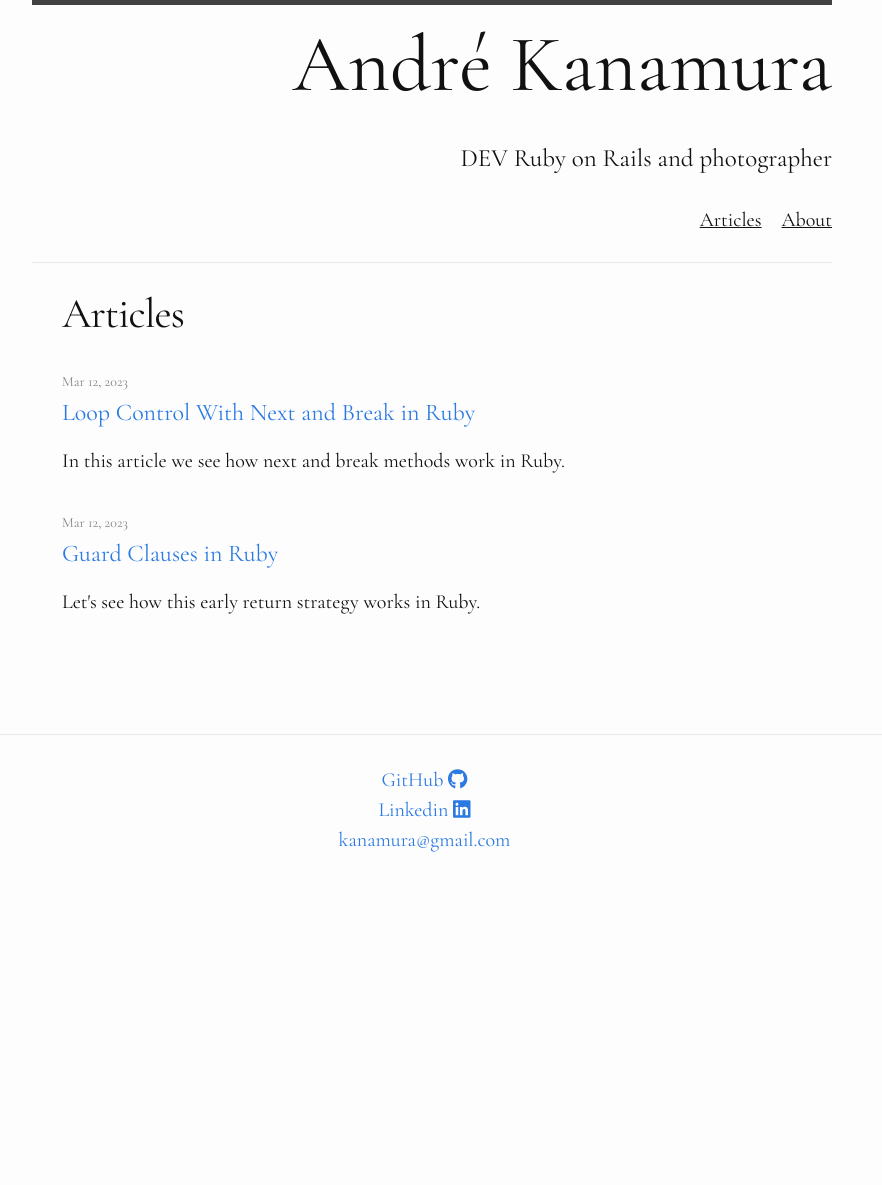
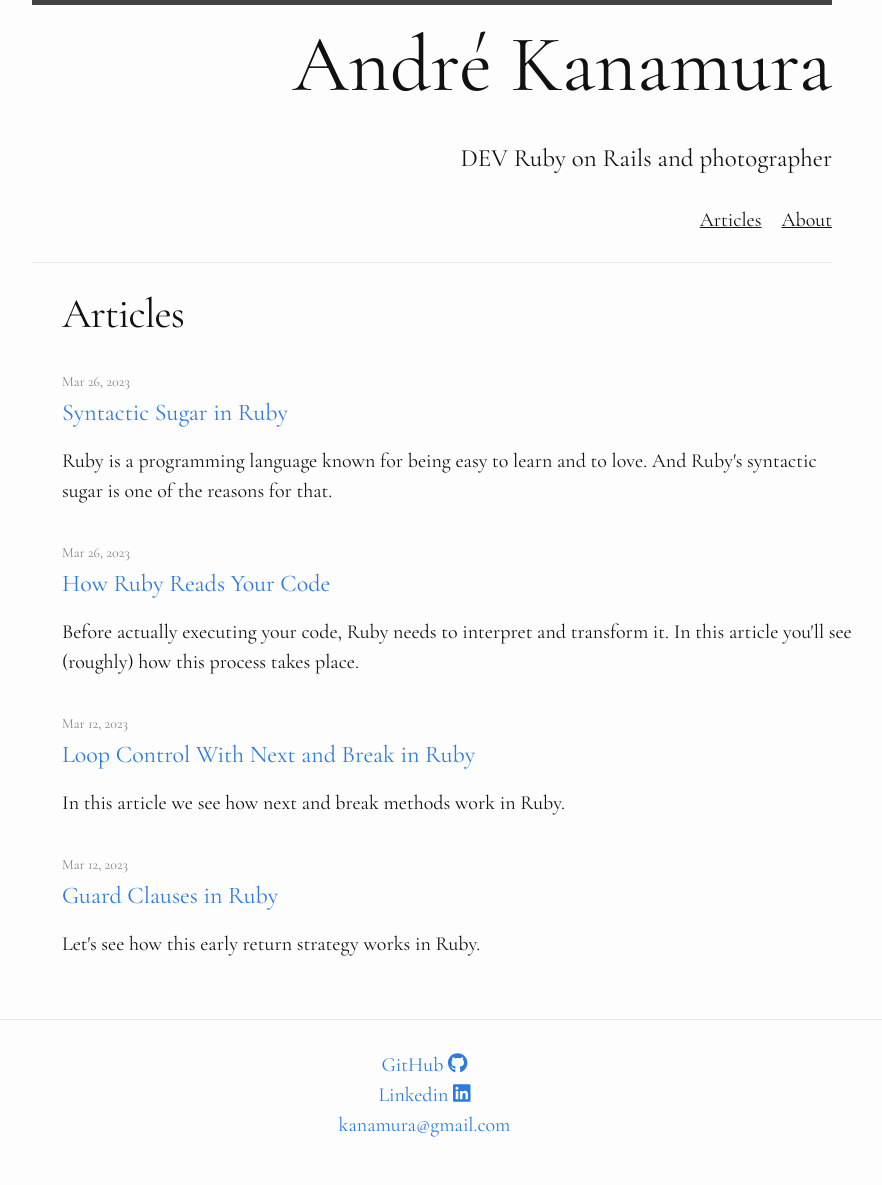
Before and after one commit to akaninja/akaninja.github.io, a Jekyll site: the page built from articles.md, in a window 1280 px wide. Shown: the whole page, without its empty margins (208-1090 px from the left). Built offline with Jekyll 4.4.1, drawn with Linux system fonts in a browser that asks for light colours; before the commit the page ends 900 px from its top, so only the background shows below that; part of the change alters nothing that is shown.

Commit message:
Add posts Syntactic Sugar and How Ruby reads code

````diff
--- a/_config.yml
+++ b/_config.yml
@@ -18,7 +18,7 @@ email: kanamura@gmail.com
 description: >- # this means to ignore newlines until "baseurl:"
   André Kanamura's personal website
 baseurl: "" # the subpath of your site, e.g. /blog
-url: "https://andrekanamura.com.br"
+url: "https://www.andrekanamura.com.br"
 # twitter_username: jekyllrb
 github_username: akaninja
 
--- /dev/null
+++ b/_posts/2023-03-26-how-ruby-reads-code.markdown
@@ -0,0 +1,512 @@
+---
+layout: post
+title: "How Ruby Reads Your Code"
+date: 2023-03-26
+abstract: "Before actually executing your code, Ruby needs to interpret and transform it. In this article you'll see (roughly) how this process takes place."
+categories: ruby
+---
+> Você pode ler uma versão deste artigo em português [aqui](https://campuscode.com.br/conteudos/como-o-ruby-le-e-executa-seu-codigo).
+
+## Introduction
+
+Ruby is a programming language loved by many programmers. In addition to having many methods
+that make our work a lot easier, Ruby is known for this set of characteristics
+that is commonly called "Syntactic Sugar", which makes writing code more
+pleasant. You can read more about Syntactic Sugar in [this
+article](https://www.andrekanamura.com.br/ruby/2023/03/26/syntactic-sugar-in-ruby.html).
+
+The [language construct](https://en.wikipedia.org/wiki/Language_construct) `for`,
+for instance, is present in many programming languages, including Ruby.
+Even though it's use is not recommended by the community, having
+this construct available can ease the transition from a different programming language to
+Ruby.
+
+Usually you should use methods like `each` or `map` instead of `for` when
+iterating collections. In addition to usually making more readable code,
+internally the `for` construct is implemented in terms of `each`. So that we can
+better understand what that means, we need to analyze how Ruby reads and
+interprets the code you write.
+
+Just a "heads up", this will not be a deep dive into how programming languages
+work internally. So this article should be better suited for people who have a basic to
+intermediate understanding of programming, but might not be familiar with some Computer
+Science topics.
+
+## The three phases of Ruby code transformation
+
+Before executing the code you wrote, Ruby needs to read it and transform these
+lines of code 3 times. Which means that every time a Ruby script is ran, it goes
+through a 3 step process, that will transform your code into the instructions
+that will be executed: tokenization, parse and, finally, compilation.
+
+```
+ ___________      ______________      _______      _____________      ______________
+| Your code | -> | Tokenization | -> | Parse | -> | Compilation | -> | Instructions |
+ -----------      --------------      -------      -------------      --------------
+```
+
+In this article we will briefly discuss this phases, but if you are
+interested in knowing more you should read the book
+[**Ruby Under a Microscope**](https://patshaughnessy.net/ruby-under-a-microscope),
+which was used as the main reference for this article. You can follow along the instructions in
+your own computer if you like, the only requirement being a Ruby version 1.9 or
+higher installed. For the examples in this article, version 3.0.0 was used.
+
+Let's begin with a simple Ruby script:
+
+```ruby
+[1, 3].each do |e|
+  p e
+end
+```
+
+When the script above is ran, we get:
+
+```shell
+1
+3
+# => [1, 3]
+```
+
+The numbers 1 and 3 are printed in screen and the array is returned. The same
+result can be obtained with this implementation using `for`:
+
+```ruby
+for e in [1, 3] do
+  p e
+end
+```
+
+Before executing the code, the Ruby interpreter needs to translate it and, to do
+that, it reads each character and "tokenizes" it. In other words, the
+interpreter converts this sequences into tokens or words. Consider the line
+bellow:
+
+|0|1|2|3|4|5|6|7|8|9|10|11|12|13|14|15|16|17|
+|-|-|-|-|-|-|-|-|-|-|-|-|-|-|-|-|-|-|
+|[|1|,| |3|]|.|e|a|c|h| |d|o| |\||e|\||
+
+First, the interpreter finds the opening square bracket. Then, an integer (1),
+followed by a comma, followed by white space, which means that another element is
+expected, and that the first element of the array is an integer number of one
+digit. And so on... step by step, the interpreter transforms these characters
+into tokens, and identifies the method `each`, the keyword `do` etc.
+
+If you would like to see for yourself how Ruby interprets different code, you
+can use the class `Ripper` with the method `lex`, which allows you to visualize
+the "tokenized code":
+
+```ruby
+require 'ripper'
+require 'pp'
+
+code = <<STR
+[1, 3].each do |e|
+  p e
+end
+STR
+
+puts code
+pp Ripper.lex(code)
+```
+
+Running the script above we get:
+
+```shell
+[1, 3].each do |e|
+  p e
+end
+[[[1, 0], :on_lbracket, "[", BEG|LABEL],
+ [[1, 1], :on_int, "1", END],
+ [[1, 2], :on_comma, ",", BEG|LABEL],
+ [[1, 3], :on_sp, " ", BEG|LABEL],
+ [[1, 4], :on_int, "3", END],
+ [[1, 5], :on_comma, ",", BEG|LABEL],
+ [[1, 6], :on_sp, " ", BEG|LABEL],
+ [[1, 7], :on_int, "5", END],
+ [[1, 8], :on_rbracket, "]", END],
+ [[1, 9], :on_period, ".", DOT],
+ [[1, 10], :on_ident, "each", ARG],
+ [[1, 14], :on_sp, " ", ARG],
+ [[1, 15], :on_kw, "do", BEG],
+ [[1, 17], :on_sp, " ", BEG],
+ [[1, 18], :on_op, "|", BEG|LABEL],
+ [[1, 19], :on_ident, "e", ARG],
+ [[1, 20], :on_op, "|", BEG|LABEL],
+ [[1, 21], :on_ignored_nl, "\n", BEG|LABEL],
+ [[2, 0], :on_sp, "  ", BEG|LABEL],
+ [[2, 2], :on_ident, "p", CMDARG],
+ [[2, 3], :on_sp, " ", CMDARG],
+ [[2, 4], :on_ident, "e", END|LABEL],
+ [[2, 5], :on_nl, "\n", BEG],
+ [[3, 0], :on_kw, "end", END],
+ [[3, 3], :on_nl, "\n", BEG]]
+```
+
+Each line is read and translated. The characters are identified with it's
+position and symbol. For instance, `[1, 10]` indicates line 1, position 10, and
+`:on_ident` indicates the `each` block. In this step, even if the code contains
+syntax mistakes, it can still be tokenized.
+
+When we use `Ripper` to read the `for` implementation, we get:
+
+```shell
+for e in [1, 3] do
+  p e
+end
+[[[1, 0], :on_kw, "for", BEG],
+ [[1, 3], :on_sp, " ", BEG],
+ [[1, 4], :on_ident, "e", CMDARG],
+ [[1, 5], :on_sp, " ", CMDARG],
+ [[1, 6], :on_kw, "in", BEG],
+ [[1, 8], :on_sp, " ", BEG],
+ [[1, 9], :on_lbracket, "[", BEG|LABEL],
+ [[1, 10], :on_int, "1", END],
+ [[1, 11], :on_comma, ",", BEG|LABEL],
+ [[1, 12], :on_sp, " ", BEG|LABEL],
+ [[1, 13], :on_int, "3", END],
+ [[1, 14], :on_rbracket, "]", END],
+ [[1, 15], :on_sp, " ", END],
+ [[1, 16], :on_kw, "do", BEG],
+ [[1, 18], :on_ignored_nl, "\n", BEG],
+ [[2, 0], :on_sp, "  ", BEG],
+ [[2, 2], :on_ident, "p", CMDARG],
+ [[2, 3], :on_sp, " ", CMDARG],
+ [[2, 4], :on_ident, "e", END|LABEL],
+ [[2, 5], :on_nl, "\n", BEG],
+ [[3, 0], :on_kw, "end", END],
+ [[3, 3], :on_nl, "\n", BEG]]
+```
+
+As expected, the results are different from the `each` implementation, since in
+this stage, the only thing Ruby does is read characters and transforms them into
+tokens.
+
+After "tokenizing" the full script, Ruby still needs to understand exactly what
+it has to be executed and, to do that, reading the tokens is not enough. Like
+many programming languages, the Ruby "parser" contains a series of grammatical
+rules that will be used to analyze and interpret your code. Just like the
+tokenization process, we can use the `Ripper` class to see how the "parser" does
+that. We can use the same script as before, only this time we use the method
+`sexp` instead of `lex`:
+
+```ruby
+require 'ripper'
+require 'pp'
+
+code = <<STR
+[1, 3].each do |e|
+  p e
+end
+STR
+
+puts code
+pp Ripper.sexp(code)
+```
+
+Running the code above we get the following:
+
+```shell
+[1, 3].each do |e|
+  p e
+end
+[:program,
+ [[:method_add_block,
+   [:call,
+    [:array, [[:@int, "1", [1, 1]], [:@int, "3", [1, 4]]]],
+    [:@period, ".", [1, 6]],
+    [:@ident, "each", [1, 7]]],
+   [:do_block,
+    [:block_var,
+     [:params, [[:@ident, "e", [1, 16]]], nil, nil, nil, nil, nil, nil],
+     false],
+    [:bodystmt,
+     [[:command,
+       [:@ident, "p", [2, 2]],
+       [:args_add_block, [[:var_ref, [:@ident, "e", [2, 4]]]], false]]],
+     nil,
+     nil,
+     nil]]]]]
+```
+
+We can start to notice a few elements that represent components of a script.
+The line bellow, for instance, defines an array with 2 integer
+numbers (1 and 3), being 1 on line 1, in position 1, and 3 on line 1, position 4:
+
+```
+[:array, [[:@int, "1", [1, 1]], [:@int, "3", [1, 4]]]]
+```
+
+Note that the symbol `:method_add_block` indicates that a block of code is
+called right at the beginning. Just for comparison, let's see how to the code bellow is read:
+
+```ruby
+code = <<STR
+arr = []
+arr << "Pedro"
+STR
+
+puts code
+pp Ripper.sexp(code)
+```
+
+```shell
+[:program,
+ [[:assign, [:var_field, [:@ident, "arr", [1, 0]]], [:array, nil]],
+  [:binary,
+   [:var_ref, [:@ident, "arr", [2, 0]]],
+   :<<,
+   [:string_literal,
+    [:string_content, [:@tstring_content, "Pedro", [2, 8]]]]]]]
+```
+
+There we can find the value attribution (`:assign`) to the variable (`:var_field`)
+identified by `[:@ident, "arr", [1, 0]]]`, and then further down `:<<` is called, adding an
+element to the array.
+
+Now going back to the code transformation phases, the main difference between
+this stage and the previous, is that the interpreter needs to understand the
+**prioritization** of operations that will be executed. And
+at this stage of the process, syntax mistakes will raise errors.
+
+After the first 2 phases, the code is converted into an [abstract syntax
+tree](https://en.wikipedia.org/wiki/Abstract_syntax_tree) data structure.
+
+Finally, the tokenized and parsed code will go through the
+[compiler](https://en.wikipedia.org/wiki/Compiler), which means it will be
+translated into another language that will be easier for computers to
+understand. Unlike programming languages like Java or C, Ruby compiles code
+automatically without us even noticing. The compiler will generate bytecode
+instructions, called YARV, which will be interpreted in the Ruby Virtual Machine
+(YARV - Yet Another Ruby Virtual machine).
+
+Using this data structure, the compiler is able to understand the node
+prioritization and will add objects and method calls to the execution stack.
+
+In the same manner as the previous stages, we can visualize the compiled code
+using the class `Ripper`. The lines shown bellow are different from the actual
+compiled results in the C compiler, but this already allows us to have a way of
+seeing how Ruby works.
+
+Let's start with a very simple code:
+
+```
+code = <<STR
+2 + 3
+STR
+
+puts code
+puts RubyVM::InstructionSequence.compile(code).disasm
+```
+
+The result of running this script is shown bellow:
+
+```shell
+2 + 3
+== disasm: #<ISeq:<compiled>@<compiled>:1 (1,0)-(1,5)> (catch: FALSE)
+0000 putobject                   2                         (   1)[Li]
+0002 putobject                   3
+0004 opt_plus                    <calldata!mid:+, argc:1, ARGS_SIMPLE>
+0006 leave
+```
+
+The first instruction sends an integer (2) to the execution stack, the second, passes
+the argument (integer 3). Finally, the third instruction sends the method `+`
+(`mid:+`, which means something like `method_id = +`). Just for comparison, if we
+switch the operation to multiplication, the line would look like this:
+
+```shell
+opt_mult                       <calldata!mid:*, argc:1, ARGS_SIMPLE>
+```
+
+Now let's compile the initial script, the `each` block:
+
+```shell
+[1, 3].each do |e|
+  p e
+end
+== disasm: #<ISeq:<compiled>@<compiled>:1 (1,0)-(3,3)> (catch: FALSE)
+== catch table
+| catch type: break  st: 0000 ed: 0005 sp: 0000 cont: 0005
+| == disasm: #<ISeq:block in <compiled>@<compiled>:1 (1,12)-(3,3)> (catch: FALSE)
+| == catch table
+| | catch type: redo   st: 0001 ed: 0006 sp: 0000 cont: 0001
+| | catch type: next   st: 0001 ed: 0006 sp: 0000 cont: 0006
+| |------------------------------------------------------------------------
+| local table (size: 1, argc: 1 [opts: 0, rest: -1, post: 0, block: -1, kw: -1@-1, kwrest: -1])
+| [ 1] e@0<Arg>
+| 0000 nop                                                       (   1)[Bc]
+| 0001 putself                                                   (   2)[Li]
+| 0002 getlocal_WC_0                          e@0
+| 0004 opt_send_without_block   <calldata!mid:p, argc:1, FCALL|ARGS_SIMPLE>
+| 0006 nop
+| 0007 leave                                                     (   3)[Br]
+|------------------------------------------------------------------------
+0000 duparray                               [1, 3]               (   1)[Li]
+0002 send                  <calldata!mid:each, argc:0>, block in <compiled>
+0005 nop
+0006 leave                                                       (   1)
+```
+
+Each line that starts with `== disasm:` indicates a scope, and each scope can
+have it's own local table (`local table (...)`). To facilitate visualization,
+the lines bellow will focus only on the scope of the `each` block.
+
+```shell
+ == disasm: #<ISeq:block in <compiled>@<compiled>:1 (1,12)-(3,3)> (catch: FALSE)
+ == catch table
+ | catch type: redo   st: 0001 ed: 0006 sp: 0000 cont: 0001
+ | catch type: next   st: 0001 ed: 0006 sp: 0000 cont: 0006
+ |------------------------------------------------------------------------
+ local table (size: 1, argc: 1 [opts: 0, rest: -1, post: 0, block: -1, kw: -1@-1, kwrest: -1])
+ [ 1] e@0<Arg>
+ 0000 nop                                                       (   1)[Bc]
+ 0001 putself                                                   (   2)[Li]
+ 0002 getlocal_WC_0                          e@0
+ 0004 opt_send_without_block   <calldata!mid:p, argc:1, FCALL|ARGS_SIMPLE>
+ 0006 nop
+ 0007 leave                                                     (   3)[Br]
+```
+
+You can see the `e` variable with `getlocal_WC_0`, and next, the
+method call `p` (`calldata!mid:p`). In the end, `leave` indicates the end of the
+block. The vertical line of pipes (`|`) will give you a visual indication of the scopes.
+
+Going back the rest of the compiled code we can see the method call `each` (with
+`send`) to the array `[1, 3]` (`duparray`), which opens the previous code block.
+
+Now that we can better understand how Ruby reads our code, we'll see how our
+initial example scripts, with `for` and `each` are compiled. We will analyze and compare
+them.
+
+```
+for e in [1, 3] do
+  p e
+end
+== disasm: #<ISeq:<compiled>@<compiled>:1 (1,0)-(3,3)> (catch: FALSE)
+== catch table
+| catch type: break  st: 0000 ed: 0005 sp: 0000 cont: 0005
+| == disasm: #<ISeq:block in <compiled>@<compiled>:1 (1,0)-(3,3)> (catch: FALSE)
+| == catch table
+| | catch type: redo   st: 0005 ed: 0010 sp: 0000 cont: 0005
+| | catch type: next   st: 0005 ed: 0010 sp: 0000 cont: 0010
+| |------------------------------------------------------------------------
+| local table (size: 1, argc: 1 [opts: 0, rest: -1, post: 0, block: -1, kw: -1@-1, kwrest: -1])
+| [ 1] ?@0<Arg>
+| 0000 getlocal_WC_0                          ?@0                (   1)
+| 0002 setlocal_WC_1                          e@0
+| 0004 nop                                    [Bc]
+| 0005 putself                                                   (   2)[Li]
+| 0006 getlocal_WC_1                          e@0
+| 0008 opt_send_without_block   <calldata!mid:p, argc:1, FCALL|ARGS_SIMPLE>
+| 0010 nop
+| 0011 leave                                                     (   3)[Br]
+|------------------------------------------------------------------------
+local table (size: 1, argc: 0 [opts: 0, rest: -1, post: 0, block: -1, kw: -1@-1, kwrest: -1])
+[ 1] e@0
+0000 duparray                               [1, 3]               (   1)[Li]
+0002 send                  <calldata!mid:each, argc:0>, block in <compiled>
+0005 nop
+0006 leave                                                       (   1)
+```
+
+Let's focus on the lines bellow to make things easier:
+
+```shell
+|------------------------------------------------------------------------
+local table (size: 1, argc: 0 [opts: 0, rest: -1, post: 0, block: -1, kw: -1@-1, kwrest: -1])
+[ 1] e@0
+0000 duparray                               [1, 3]               (   1)[Li]
+0002 send                  <calldata!mid:each, argc:0>, block in <compiled>
+0005 nop
+0006 leave                                                       (   1)
+```
+
+Note that the array definition and the method call are exactly the same as the result
+from the `each` script compilation. This means that, after being "tokenized" and
+interpreted, the `for` script is translated just like the `each` script.
+However, not everything is exactly the same. Bellow we'll present the compiled
+`each` script for comparison:
+
+```shell
+|------------------------------------------------------------------------
+0000 duparray                               [1, 3]               (   1)[Li]
+0002 send                  <calldata!mid:each, argc:0>, block in <compiled>
+0005 nop
+0006 leave
+```
+
+Notice that there is no local table or `e` variable definition. This means that,
+when we use `for`, a variable is created **outside** of the scope, and it
+will be used inside the block. That structure has implications when the code
+ran. Let's take a look at another example:
+
+```ruby
+arr = [1, 2, 3]
+for elem in arr do
+  puts elem
+end
+
+# elem is accessible outside of the for scope
+elem # => 3
+```
+
+```ruby
+arr = [1, 2, 3]
+arr.each { |elem| puts elem }
+
+# elem is not accessible outside the each scope
+elem # => NameError: undefined local variable or method `elem'
+```
+
+This means that `for` behaves differently from `each` and that can affect
+variables that were already defined outside of the scope with the same name. For
+exemple:
+
+```ruby
+i = "a"
+
+for i in [2,3] do
+  p i
+end
+2
+3
+# => [2, 3]
+
+i # => 3
+```
+
+Variable `i` changes after the `for` block.
+
+```ruby
+i = "a"
+
+[2, 3].each { |i| p i }
+2
+3
+# => [2, 3]
+
+i # => "a"
+```
+
+Variable `i` stays the same after the `each` block.
+
+If you would like to see a more detailed example of the side effects of the `for`
+construct in Ruby, you can checkout the article
+[“The Evils of the For Loop”](https://graysoftinc.com/early-steps/the-evils-of-the-for-loop).
+
+## Conclusion
+
+In this article we summarize the three steps of the process Ruby uses to read
+your code up to the instructions to be executed. Knowing this allows us to
+better understand how the programming language works and, potentially, helps us
+evolve as programmers.
+
+In addition to that, we analyzed how Ruby processes `for` and `each` calls and
+the differences between them, specially how the use of the first can lead to
+unwanted side effects.
+
+**References:**
+
+- [The evils of the for Loop](http://graysoftinc.com/early-steps/the-evils-of-the-for-loop)
+- [Livro: Ruby Under a Microscope](https://patshaughnessy.net/ruby-under-a-microscope)
--- /dev/null
+++ b/_posts/2023-03-26-syntactic-sugar-in-ruby.markdown
@@ -0,0 +1,185 @@
+---
+layout: post
+title: "Syntactic Sugar in Ruby"
+date: 2023-03-26
+abstract: "Ruby is a programming language known for being easy to learn and to love. And Ruby's syntactic sugar is one of the reasons for that."
+categories: ruby
+---
+> Você poder ler uma versão deste artigo em português [aqui](https://www.campuscode.com.br/conteudos/como-funciona-o-syntactic-sugar-em-ruby).
+
+Ruby is a programming language that allows us to write readable and concise
+code. One of the reasons for that is this set of characteristics commonly
+called **"Syntactic Sugar"**, since they make the lives of people who write code a
+little _"sweeter"_.
+
+Ruby has small language rules that permit code syntaxes that seem not to
+correspond to the usual norms, but makes them a lot easier to remember and
+understand.
+
+For instance, Ruby doesn't require you to include certain symbols or parenthesis
+in some scenarios. In this article we will describe a few examples of Ruby's
+**syntactic sugar**. After all, it would take a lot of time to explain the whole
+inner workings of the programming language (I wouldn't know how to, honestly).
+
+## Names and method calls
+### Using special characters in method names
+
+In Ruby it is allowed to use special characters to name methods. We can use
+methods like `save!` or `odd?`, for example. Characters like these are permitted:
+`=`, `[`, `]`, `?`, `%`, `&`, `|`, `<`, `>`, `*`, `-`, `+` e `/`.
+
+This property allows us to use method names that are very representative of
+their function. It might sound silly at first, but using the right characters
+can make code comprehension a lot easier. Ruby itself uses this property in
+methods like `odd?`, and the code looks like it is asking a number if it is odd
+and returns `true` or `false`: `2.odd?`. Code can't get clearer than that.
+
+This way it is possible to create methods like `user.employee?` or
+`profile.destroy!`, that can make a lot of sense in the context of the
+application.
+
+Another interesting (but not really useful in practice) thing about this
+property is that we could implement methods in classes like:
+
+```ruby
+class User
+  def initialize(name)
+    @name = name
+  end
+
+  def name=(value)
+    @name = value
+  end
+
+  def name
+    return @name
+  end
+end
+```
+
+In the code above, we have a `User` class and two methods, the first one assigns
+(setter) a value to `name` and the second, obtains the value (getter). Notice
+that the setter method `name=(value)` receives a parameter between the
+parenthesis. When a class is set up like that, we can do the following:
+
+
+```ruby
+user = User.new("João")
+
+user.name
+#=> "João"
+
+user.name=("Henrique")
+user.name
+#=> "Henrique"
+```
+
+### Skiping parenthesis and including white spaces
+
+More interestingly, we can ignore the parenthesis and add whitespaces to method
+calls. Ruby still understands what is supposed to be done and executes the
+operation:
+
+```ruby
+user.name = "André"
+user.name
+#=> "André"
+```
+
+This improves code readability tremendously (at least in my opinion), and
+therefore becomes easier to recall. Another instance where omitting parenthesis
+helps readability is when we use `if`:
+
+```ruby
+puts "Hello, João" if(user.name == "João")
+puts "Hello, João" if user.name == "João"
+```
+
+Both lines above work. :)
+
+### Using attr methods
+
+To make things easier, Ruby provides the methods `attr_accessor`, `attr_writer`
+and `attr_reader` to classes implementation. "Under the hood", Ruby creates the
+methods getter and setter automatically:
+
+```ruby
+class User
+  attr_accessor :name
+
+  def initialize(name)
+    @name = name
+  end
+end
+
+user = User.new("André")
+user.name
+#=> "André"
+```
+
+Here is the [official documentation](https://ruby-doc.org/core/Module.html#method-i-attr)
+on these methods.
+
+### Mathematical operators
+
+An interesting exception to the rules on method calls applies to mathematical
+operations: the `.` is not required. Each number is an object and each operator
+is a method. Look at the example bellow, a basic addition operation:
+
+```ruby
+4 + 2
+#=> 6
+```
+
+could be written in this way:
+
+```ruby
+4.+(2)
+#=> 6
+```
+
+This can be applied to many methods:
+
+```
++   -   *   /   =   ==    !=    >   <   >=    <=    []
+```
+
+The `[]` in particular, in addition to not requiring `.`, can encapsulate the
+values of the arguments:
+
+```
+list = ["banana", "eggs", "bread", "milk", "rice"]
+
+list[1]
+#=> "eggs"
+
+list.[](1)
+#=> "eggs"
+```
+
+## The for loop
+
+In Ruby, when the language construct `for` is used to create a loop,
+internally the programming language uses the `each` implementation to iterate
+the elements in the array. So `for` only actually exists for our convenience.
+
+You can read more about the differences between `each` and `for` in this
+article [How Ruby Reads Your Code](https://www.andrekanamura.com.br/ruby/2023/03/26/how-ruby-reads-code.html).
+
+## Final considerations
+
+This concludes our quick view on Ruby's **syntactic sugar**. We talked about a
+few examples, but this encompasses only a superficial view on the inner workings
+of the programming language.
+
+With this knowledge you can start exploring other possibilities that make use of
+Ruby's properties and the creative freedom it offers.
+
+To know more about how Ruby works you can read Pat Shaughnessy's book
+[Ruby Under The Microscope](https://patshaughnessy.net/ruby-under-a-microscope).
+
+**References:**
+
+- [Ruby Magic Syntactic Sugar Methods](https://blog.appsignal.com/2018/02/20/ruby-magic-syntactic-sugar-methods.html)
+- [Ruby Syntactic Sugar](https://rubylearning.com/satishtalim/ruby_syntactic_sugar.html)
+- [Official Ruby Doc](https://ruby-doc.org/)
````
